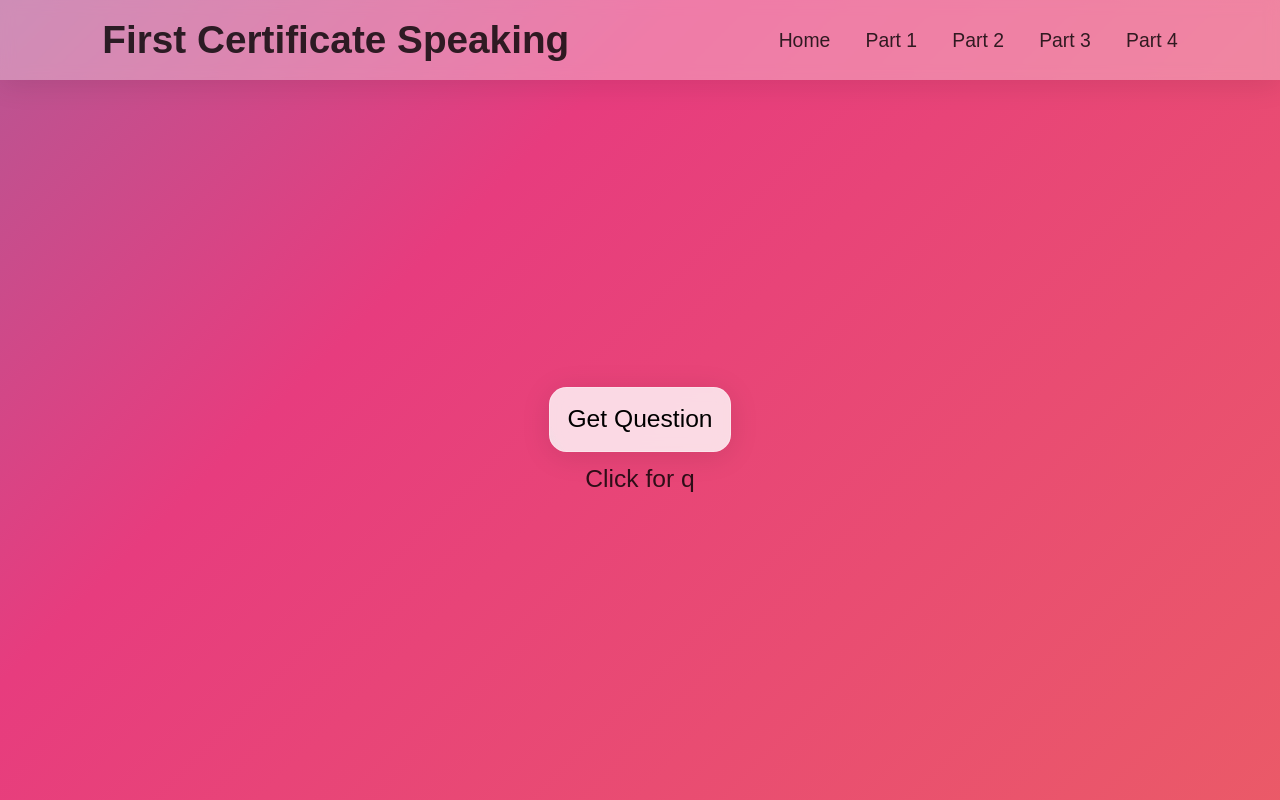
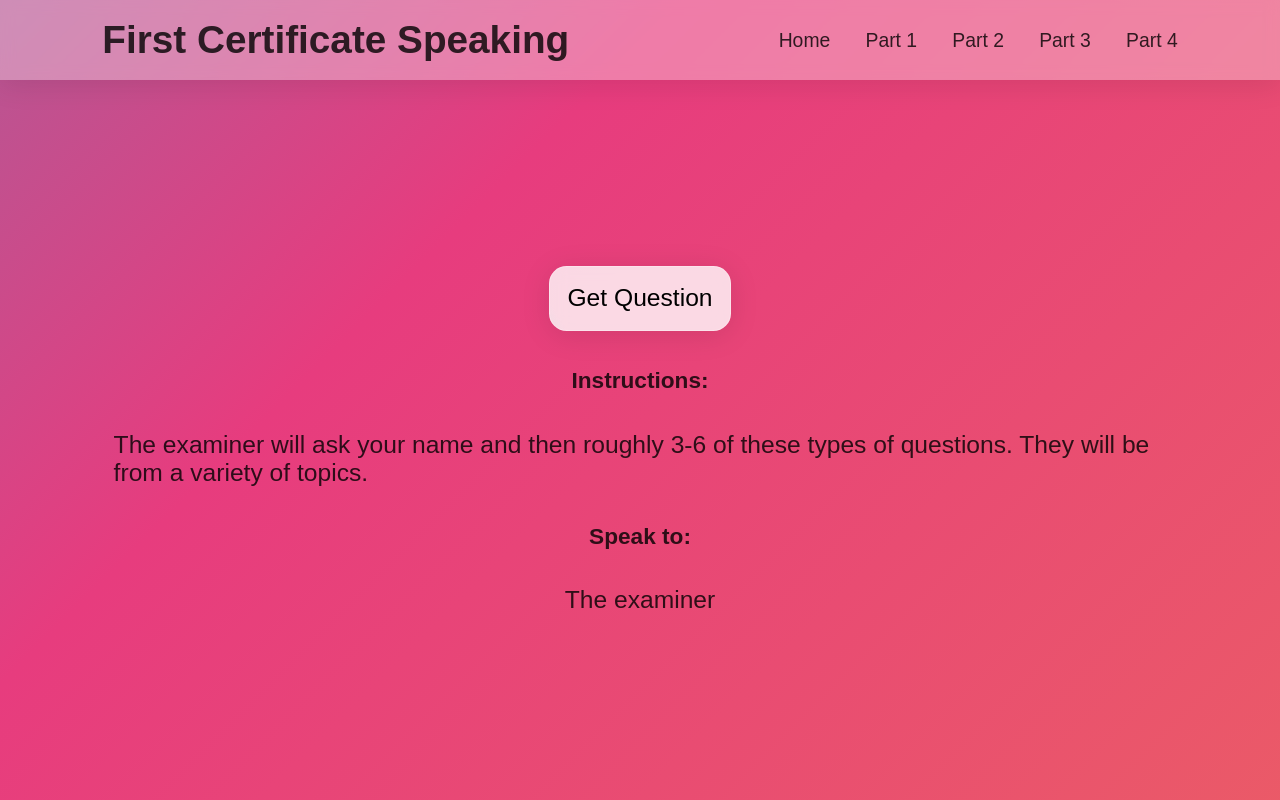
Before and after one commit to 11ac11/speakgen, a Next.js app: page /speaking1 in a window 1280 px wide. Built offline with nearby package versions, Linux system fonts and the light colour scheme; a web font is replaced by a local one.

Commit message:
[Speaking1]:Instructions added before questions

```diff
--- a/pages/speaking1.tsx
+++ b/pages/speaking1.tsx
@@ -32,7 +32,15 @@ export default function SpeakingOne() {
               <h2>{question.question}</h2>
             </div>
           ) : (
-            <p>Click for q</p>
+            <>
+              <h3>Instructions:</h3>
+              <p>
+                The examiner will ask your name and then roughly 3-6 of these
+                types of questions. They will be from a variety of topics.
+              </p>
+              <h3>Speak to:</h3>
+              <p>The examiner</p>
+            </>
           )}
         </>
       </div>
```
